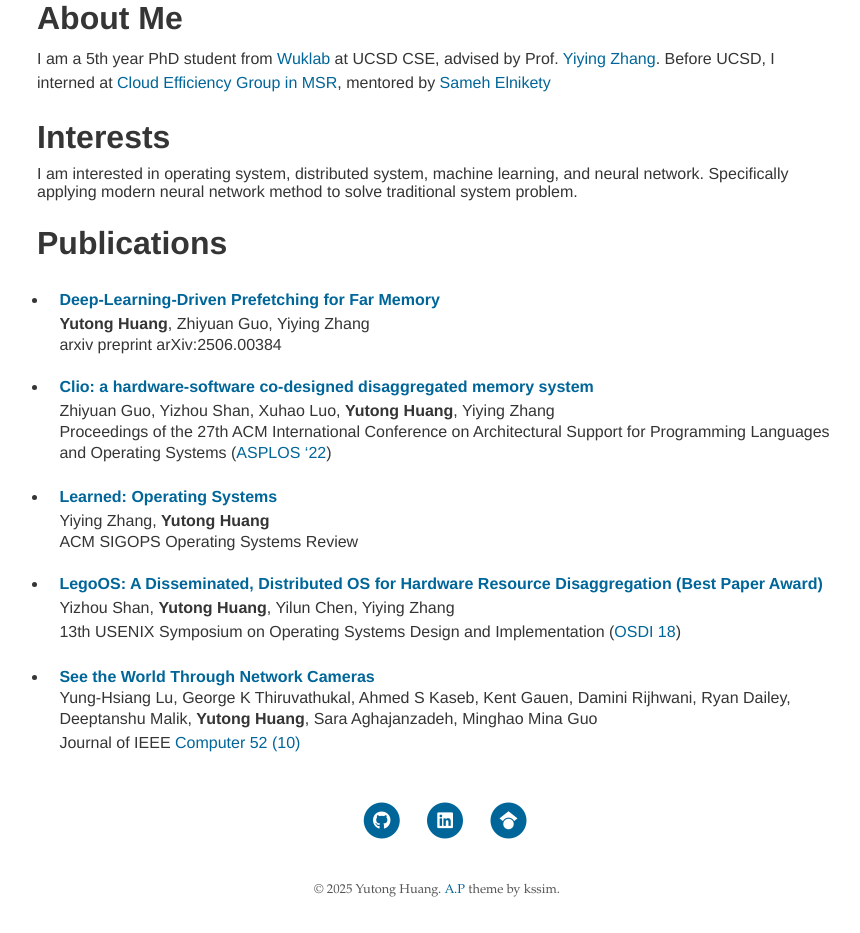
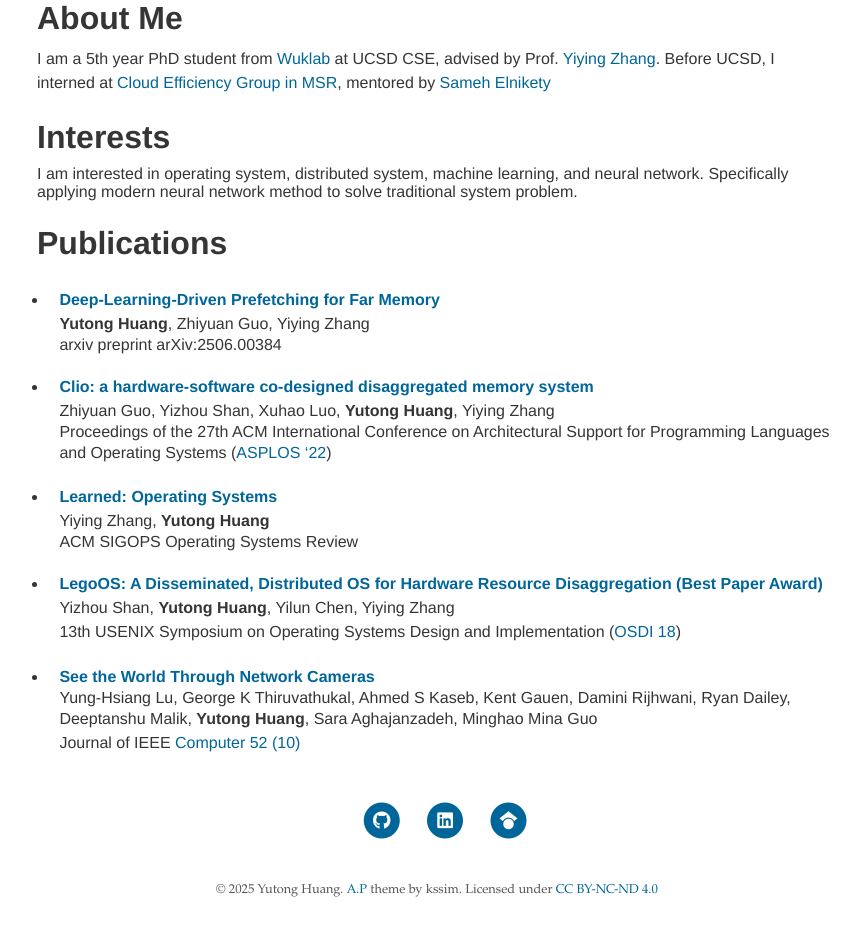
Before and after one commit to dothyt/dothyt, a Jekyll site: the page built from index.md, in a window 1280 px wide, cut to the strip 270-1203 px from the top of the page. Shown: the whole strip, without its empty margins (203-1063 px from the left). Built offline with Jekyll 4.4.1, drawn with Linux system fonts in a browser that asks for light colours; our own code applies the rules of GitHub Pages for plain Markdown files.

Commit message:
change license

```diff
--- a/_layouts/base.html
+++ b/_layouts/base.html
@@ -22,7 +22,9 @@
 
     <footer>
       <span>
-        &copy; <time datetime="{{ site.time }}">{{ site.time | date: '%Y' }}</time> {{ site.author.name }}. <a href="https://github.com/kssim/about-portfolio/">A.P</a> theme by kssim.
+        &copy; <time datetime="{{ site.time }}">{{ site.time | date: '%Y' }}</time> {{ site.author.name }}.
+        <a href="https://github.com/kssim/about-portfolio/">A.P</a> theme by kssim.
+        Licensed under <a href="https://creativecommons.org/licenses/by-nc-nd/4.0/" rel="license" target="_blank"> CC BY-NC-ND 4.0 </a>
       </span>
     </footer>
   </body>
```
Also changed, not shown: 1 other file.
